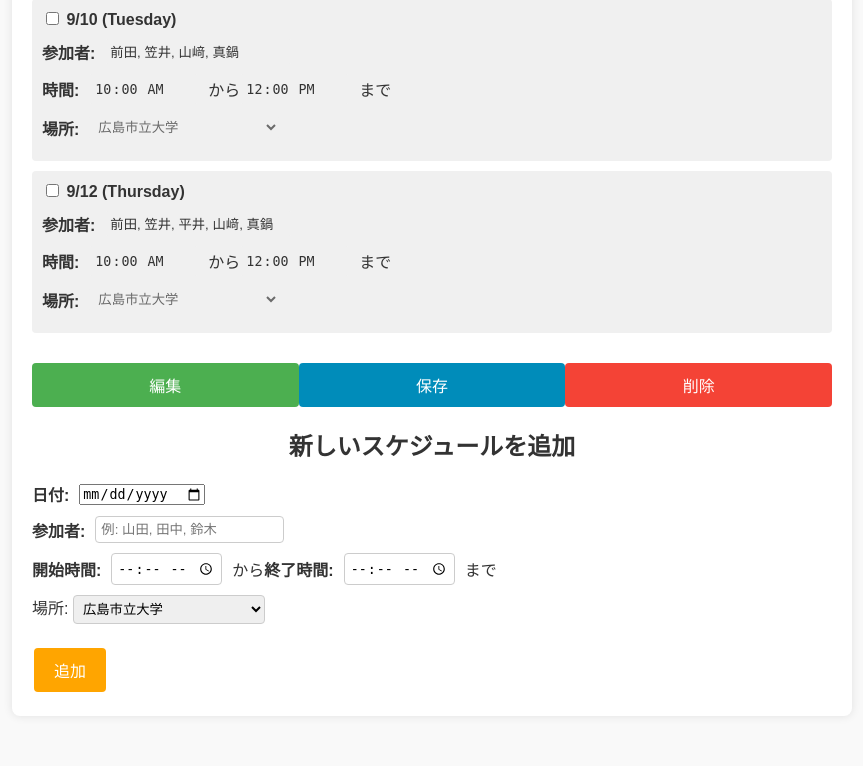
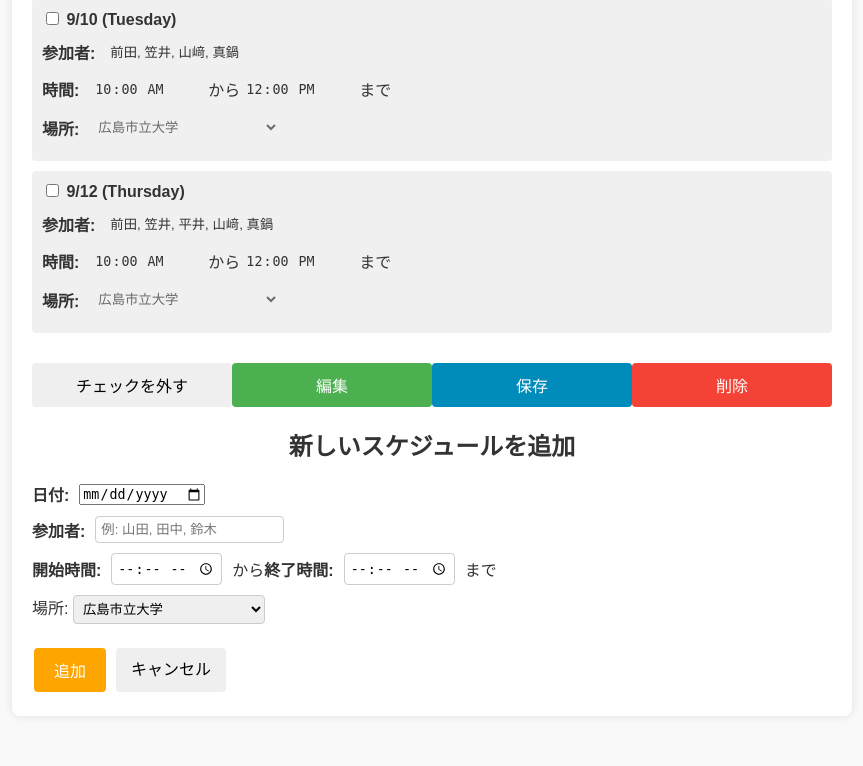
Before and after one commit to Hiro-ch/kyudou-schedule, a Flask app: page / in a window 1280 px wide. Shown: the part 1927-2693 px from the top of the page, without its empty margins (208-1071 px from the left). Run offline with Flask 3, Linux system fonts and the light colour scheme; a user stored in the database is signed in.

Commit message:
キャンセルボタンの設置

```diff
--- a/static/styles.css
+++ b/static/styles.css
@@ -166,7 +166,40 @@ input[readonly], input:disabled, select:disabled {
     margin: 4px 2px;
     cursor: pointer;
     border-radius: 4px;
+    height: 44px;
 }
+
+.cancel-btn {
+    padding-left: 15px;  /* キャンセルボタンの左側の余白を調整 */
+    padding-right: 15px; /* キャンセルボタンの右側の余白を調整 */
+    width: auto; /* 自動調整された幅にする */
+}
+
+.submit-btn, .delete-btn, .edit-btn, .cancel-btn {
+    width: 48%; /* フォームで使用されるボタンの幅を調整 */
+    padding: 10px;
+    border: none;
+    border-radius: 4px;
+    cursor: pointer;
+    font-size: 16px;
+}
+
+.add-form .action-buttons {
+    justify-content: flex-start; /* ボタンを左揃えにする */
+}
+
+.add-form .cancel-btn {
+    height: 44px;  /* キャンセルボタンの高さを調整 */
+    line-height: 38px; /* テキストの垂直方向の中央揃えを確保する */
+    padding: 0 15px;  /* 内側の余白を調整 */
+    margin-top: 4px; /* ボタンの垂直方向の位置を微調整 */
+}
+
+.add-form .add-btn, .add-form .cancel-btn {
+    width: auto; /* ボタンの幅を自動調整 */
+    margin-right: 10px; /* ボタン間のスペースを調整 */
+}
+
 .submit-btn:hover {
     background-color: #007bb5;
 }
--- a/templates/index.html
+++ b/templates/index.html
@@ -20,6 +20,10 @@
             if (selectElement.value === 'その他') {
                 customInputElement.disabled = false;
             }
+        }
+
+        function cancelEditing() {
+            location.reload();  // ページをリロードして編集をキャンセル
         }
 
         function confirmAction(actionType) {
@@ -57,6 +61,10 @@
                 customInputElement.style.display = 'none';
                 customInputElement.disabled = true;
             }
+        }
+
+        function cancelAdding() {
+            document.getElementById('add-form').reset();  // 追加フォームを初期化
         }
     </script>
 </head>
@@ -120,6 +128,7 @@
                 {% endfor %}
             </ul>
             <div class="action-buttons">
+                <button type="button" onclick="cancelEditing()" class="cancel-btn">チェックを外す</button>
                 <button type="button" onclick="enableEditing()" class="edit-btn">編集</button>
                 <button type="submit" name="action" value="edit" class="submit-btn" onclick="return confirmAction('edit')">保存</button>
                 <button type="submit" name="action" value="delete" class="delete-btn" onclick="return confirmAction('delete')">削除</button>
@@ -156,6 +165,7 @@
             </div>
             <div class="action-buttons">
                 <button type="submit" class="add-btn">追加</button>
+                <button type="button" class="cancel-btn" onclick="cancelAdding()">キャンセル</button>
             </div>
         </form>
     </div>
```
